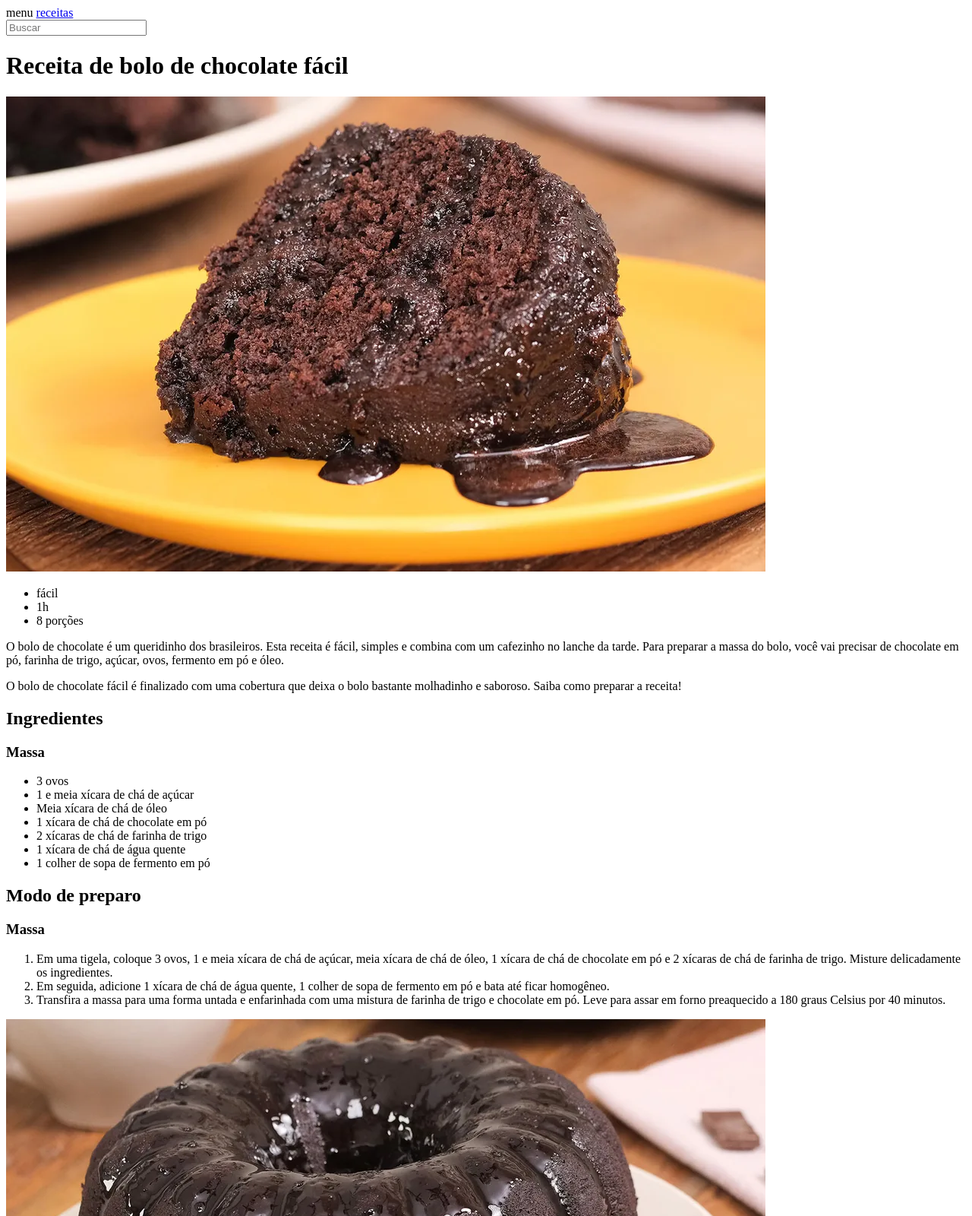
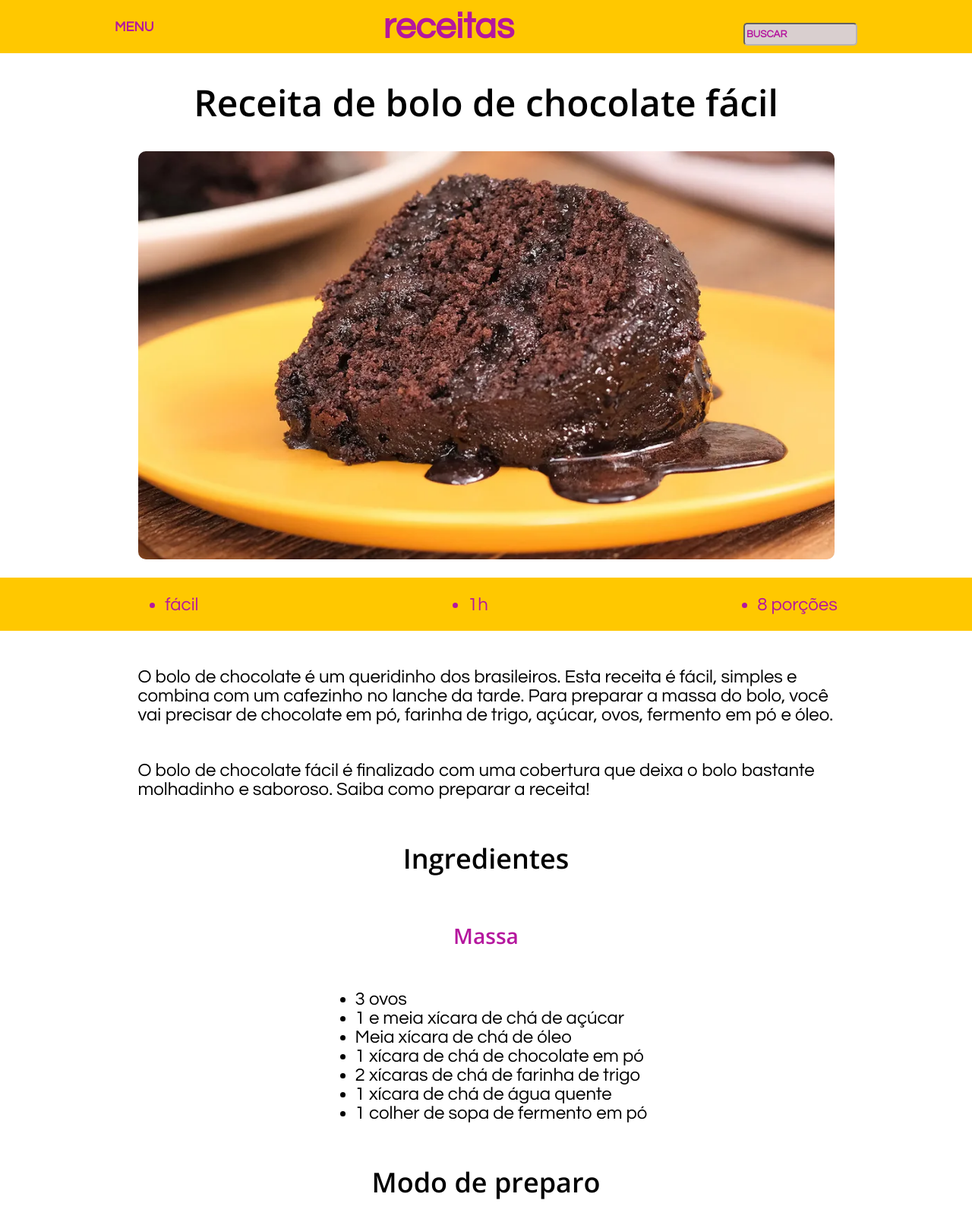
Before and after one commit to deyseaiala/paginaReceitaGlobo, a plain HTML site: page index.html in a window 1280 px wide. Shown: the top 1600 px of the page at 76% size. Drawn offline with nearby package versions, Linux system fonts and the light colour scheme.

Commit message:
inserindo css

```diff
--- /dev/null
+++ b/assets/styles/style.css
@@ -0,0 +1,114 @@
+html, body {
+    margin: 0;
+    padding: 0;
+}
+
+*{
+    box-sizing: border-box;
+}
+
+.conteiner {
+    display: flex;
+    flex-direction: column;
+}
+
+.barraMenu {
+    height: 70px;
+    width: 100%;
+    display: flex;
+    justify-content: space-around;
+    align-items: center;
+    background-color: #FFC800;
+}
+
+
+.letraRoxa {
+    color: #b5179e;
+}
+
+.questrial-regular {
+    font-family: "Questrial", sans-serif;
+    font-weight: 400;
+    font-style: normal;
+
+}
+
+h1, h2, h3 {
+  font-family: "Open Sans", sans-serif;
+  font-optical-sizing: auto;
+  font-weight: 600;
+  font-style: normal;
+  font-variation-settings: "wdth" 100;
+  font-weight: bolder
+}
+
+.fontDestaque {
+    font-size: 6ch;
+    font-weight: bolder;
+}
+
+
+#menu{
+    font-size: large;
+}
+
+main {
+    display: flex;
+    flex-direction: column;
+    align-items: center;
+    justify-content: center;
+    font-family: "Questrial", sans-serif;
+    font-weight: 400;
+    font-style: normal;
+    font-size: x-large;
+}
+
+.imgBolos {
+    border-radius: 10px;
+}
+
+.dimensaoTextos {
+    width: 917px;
+}
+
+a {
+    text-decoration: none;
+    color: #b5179e;
+}
+
+.alinhaCentro{
+    display: flex;
+    flex-direction: column;
+    align-items: center;
+    justify-content: center;
+}
+
+input, button {
+    width: 150px;
+    height: 30px;
+    border-radius: 5px;
+    border-color: rgb(184, 179, 179);
+    background-color: rgb(217, 207, 207);
+}
+
+form button{
+    color:#b5179e;
+    font-weight: 600;
+}
+
+.margtop{
+    margin-top: 5px;
+}
+
+footer{
+    display: flex;
+    align-items: center;
+}
+
+
+::-webkit-input-placeholder{
+    color:#b5179e;
+    font-weight: 600;
+    font-family: "Questrial", sans-serif;
+    font-style: normal;
+}
--- a/index.html
+++ b/index.html
@@ -4,30 +4,41 @@
     <meta charset="UTF-8">
     <meta name="viewport" content="width=device-width, initial-scale=1.0">
     <title>Receita de bolo de chocolate fácil</title>
+    <link rel="stylesheet" href="./assets/styles/style.css"/>
+
+    <link rel="preconnect" href="https://fonts.googleapis.com">
+<link rel="preconnect" href="https://fonts.gstatic.com" crossorigin>
+<link href="https://fonts.googleapis.com/css2?family=Questrial&display=swap" rel="stylesheet">
+
+<link rel="preconnect" href="https://fonts.googleapis.com">
+<link rel="preconnect" href="https://fonts.gstatic.com" crossorigin>
+<link href="https://fonts.googleapis.com/css2?family=Open+Sans:ital,wght@0,600;1,600&display=swap" rel="stylesheet">
+
 </head>
 <body>
     <div class="conteiner">
-        <header>
-            <a>menu</a>
+        <header class="barraMenu letraRoxa questrial-regular fontDestaque" >
+            <a id="menu">MENU</a>
             <a href="https://receitas.globo.com/">receitas</a>
             <form>
-            <input type="search" placeholder="Buscar"/>
+            <input type="search" placeholder="BUSCAR"/>
             </form>
         </header>
         <main>
             <h1>Receita de bolo de chocolate fácil</h1>
-            <img src="./assets/bolo-de-chocolate-facil.jpg" alt="Bolo de chocolate fácil — Foto: Receitas" />
-            <ul>
+            <img src="./assets/bolo-de-chocolate-facil.jpg" height="537" width="917" alt="Bolo de chocolate fácil — Foto: Receitas" class="imgBolos"/>
+            <ul class="barraMenu letraRoxa">
                 <li>fácil</li>
                 <li>1h</li>
                 <li>8 porções</li>
             </ul>
-            <p>O bolo de chocolate é um queridinho dos brasileiros. Esta receita é fácil, simples e combina com um cafezinho no lanche da tarde. Para preparar a massa do bolo, você vai precisar de chocolate em pó, farinha de trigo, açúcar, ovos, fermento em pó e óleo.</p>
-            <p>O bolo de chocolate fácil é finalizado com uma cobertura que deixa o bolo bastante molhadinho e saboroso. Saiba como preparar a receita!</p>
+            <p class="dimensaoTextos"> O bolo de chocolate é um queridinho dos brasileiros. Esta receita é fácil, simples e combina com um cafezinho no lanche da tarde. Para preparar a massa do bolo, você vai precisar de chocolate em pó, farinha de trigo, açúcar, ovos, fermento em pó e óleo.</p>
 
-            <div>
+            <p class="dimensaoTextos"> O bolo de chocolate fácil é finalizado com uma cobertura que deixa o bolo bastante molhadinho e saboroso. Saiba como preparar a receita!</p>
+
+            <div class="alinhaCentro">
                 <h2>Ingredientes</h2>
-                <h3>Massa</h3>
+                <h3 class="letraRoxa">Massa</h3>
                 <ul>
                     <li>3 ovos</li>
                     <li>1 e meia xícara de chá de açúcar</li>
@@ -38,39 +49,50 @@
                     <li>1 colher de sopa de fermento em pó</li>
 
                 </ul>
-            </div>
-            <div>
+
                 <h2>Modo de preparo</h2>
-                <h3>Massa</h3>
-                <ol>
-                    <li>Em uma tigela, coloque 3 ovos, 1 e meia xícara de chá de açúcar, meia xícara de chá de óleo, 1 xícara de chá de chocolate em pó e 2 xícaras de chá de farinha de trigo. Misture delicadamente os ingredientes.</li>
-                    <li>Em seguida, adicione 1 xícara de chá de água quente, 1 colher de sopa de fermento em pó e bata até ficar homogêneo.</li>
+                <h3 class="letraRoxa">Massa</h3>
+                <ol class="dimensaoTextos">
+                    <li>Em uma tigela, coloque 3 ovos, 1 e meia xícara de chá de açúcar, meia xícara de chá de óleo, 1 xícara de chá de chocolate em pó e 2 xícaras de chá de farinha de trigo. Misture delicadamente os ingredientes.</li><br>
+                    <li>Em seguida, adicione 1 xícara de chá de água quente, 1 colher de sopa de fermento em pó e bata até ficar homogêneo.</li><br>
                     <li>Transfira a massa para uma forma untada e enfarinhada com uma mistura de farinha de trigo e chocolate em pó. Leve para assar em forno preaquecido a 180 graus Celsius por 40 minutos.</li>
                 </ol>
             </div>
-            <img src="./assets/bolo-de-chocolate-facil-receita.jpg" alt="Bolo de chocolate fácil — Foto: Receitas"/>
-            <div>
+
+            <img src="./assets/bolo-de-chocolate-facil-receita.jpg" height="537" width="917" alt="Bolo de chocolate fácil — Foto: Receitas" class="imgBolos" />
+            <div class="alinhaCentro">
                 <h2>Ingredientes</h2>
-                <h3>Cobertura</h3>
+                <h3 class="letraRoxa">Cobertura</h3>
                 <ul>
                     <li>1 e meia xícara de chá de leite</li>
                     <li>Meia xícara de chá de chocolate em pó</li>
                     <li>1 colher de sopa de manteiga</li>
                     <li>1 xícara de chá de açúcar</li>
                 </ul>
-            </div>
-            <div>
-                <h2>Ingredientes</h2>
-                <h3>Cobertura</h3>
-                <ol>
-                    <li>Em uma panela, coloque 1 e meia xícara de chá de leite, meia xícara de chá de chocolate em pó, 1 colher de sopa de manteiga e 1 xícara de chá de açúcar. Misture, ligue o fogo e deixe ferver.</li>
+
+                <h2>Modo de Preparo</h2>
+                <h3 class="letraRoxa">Cobertura</h3>
+                <ol class="dimensaoTextos">
+                    <li>Em uma panela, coloque 1 e meia xícara de chá de leite, meia xícara de chá de chocolate em pó, 1 colher de sopa de manteiga e 1 xícara de chá de açúcar. Misture, ligue o fogo e deixe ferver.</li><br>
                     <li>Despeje a calda no bolo ainda quente e sirva em seguida.</li>
                 </ol>
             </div>
-            <img src="./assets/bolo-de-chocolate-facil-receita.jpg" alt="Bolo de chocolate fácil — Foto: Receitas"/>
-            <p>Quer dar uma incrementada no bolo de chocolate? Aproveite e confira a receita de <a href="https://receitas.globo.com/receita-de-bolo-de-chocolate-simples-523f648f4d38856bdc000043.ghtml" target="_blank">bolo de chocolate com calda de ganache</a>. O <a href="https://receitas.globo.com/bolo-de-chocolate-com-rum-gnt-1.ghtml" target="_blank">bolo de chocolate com rum</a> e <a href="https://receitas.globo.com/bolo-de-chocolate-com-calda-de-brigadeiro-gnt.ghtml" target="_blank">bolo de chocolate com calda de brigadeiro</a> também são sugestões simples e fáceis.</p>
+            <img src="./assets/bolo-de-chocolate-facil-receita.jpg" height="537" width="917" alt="Bolo de chocolate fácil — Foto: Receitas" class="imgBolos"/>
 
-        <footer>
+            <p class="dimensaoTextos">Quer dar uma incrementada no bolo de chocolate? Aproveite e confira a receita de <a href="https://receitas.globo.com/receita-de-bolo-de-chocolate-simples-523f648f4d38856bdc000043.ghtml" target="_blank" >bolo de chocolate com calda de ganache</a>. O <a href="https://receitas.globo.com/bolo-de-chocolate-com-rum-gnt-1.ghtml" target="_blank">bolo de chocolate com rum</a> e <a href="https://receitas.globo.com/bolo-de-chocolate-com-calda-de-brigadeiro-gnt.ghtml" target="_blank"></a>bolo de chocolate com calda de brigadeiro</a> também são sugestões simples e fáceis.</p>
+            <form class="cadastro alinhaCentro">
+                <h4 class="letraRoxa">Cadastre-se para receber novas receitas!</h4>
+
+                <label for="nome">Insira seu nome:</label>
+                <input type="text" name="nomeUsuario" id="nomeUsuario" value="" >
+
+                <label for="email">Email:</label>
+                <input type="email" id="emailUsuario" name="emailUsuario" value=""><br>
+
+                <button type="submit">Cadastro</button>
+            </form><br>
+
+        <footer class="barraMenu letraRoxa">
             Feito por Deyse Aiala
         </footer>
     </main>
```
